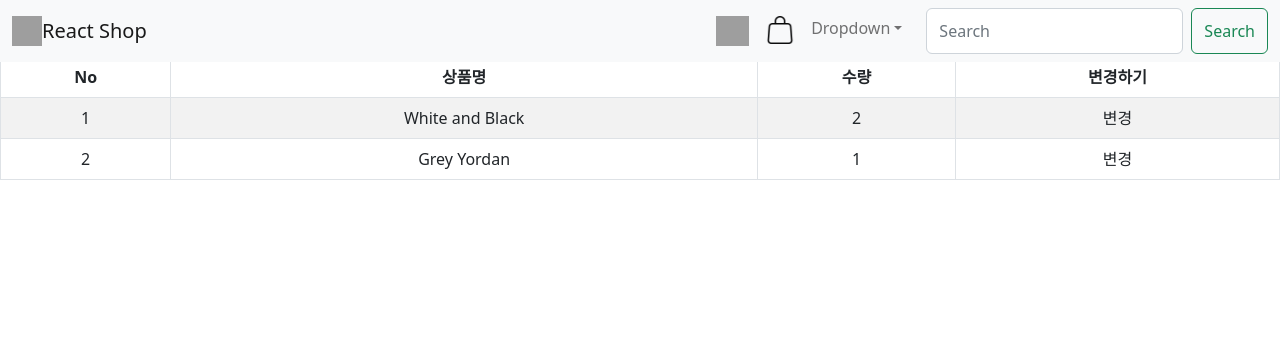
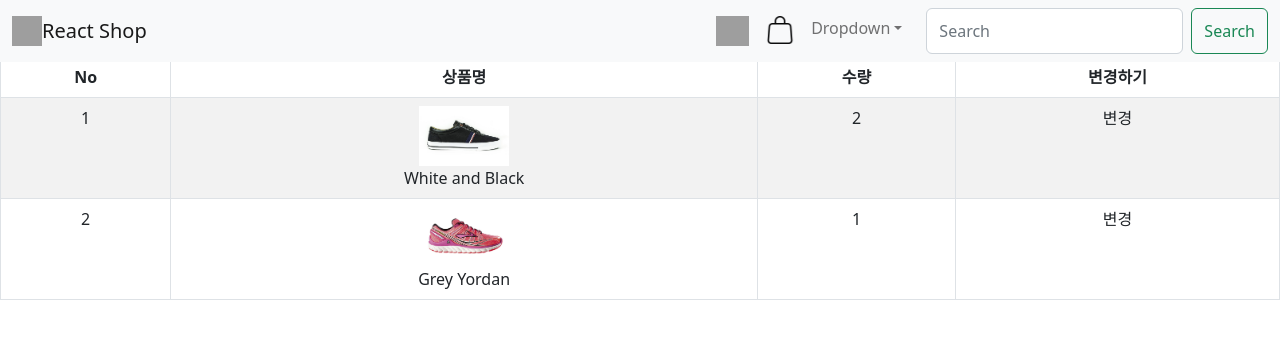
Before and after one commit to poyrison/JSshop, a React (Create React App) app: page /cart in a window 1280 px wide. Shown: the top 338 px of the page. Built offline with nearby package versions, Linux system fonts and the light colour scheme; grey boxes are pictures that could not be loaded.

Commit message:
일부 파일 명 변경 및 장바구니 페이지에 상품 이미지 추가

```diff
--- a/src/routes/Cart.js
+++ b/src/routes/Cart.js
@@ -19,7 +19,16 @@ function Cart() {
           return (
             <tr key={i}>
               <td>{i + 1}</td>
-              <td>{ITEM[i].name}</td>
+              <td>
+                <div>
+                  <img
+                    src={process.env.PUBLIC_URL + `/img/shoes${i}.jpg`}
+                    height="60px"
+                    width="90px"
+                  />
+                </div>
+                {ITEM[i].name}
+              </td>
               <td>{ITEM[i].count}</td>
               <td>변경</td>
             </tr>
```
